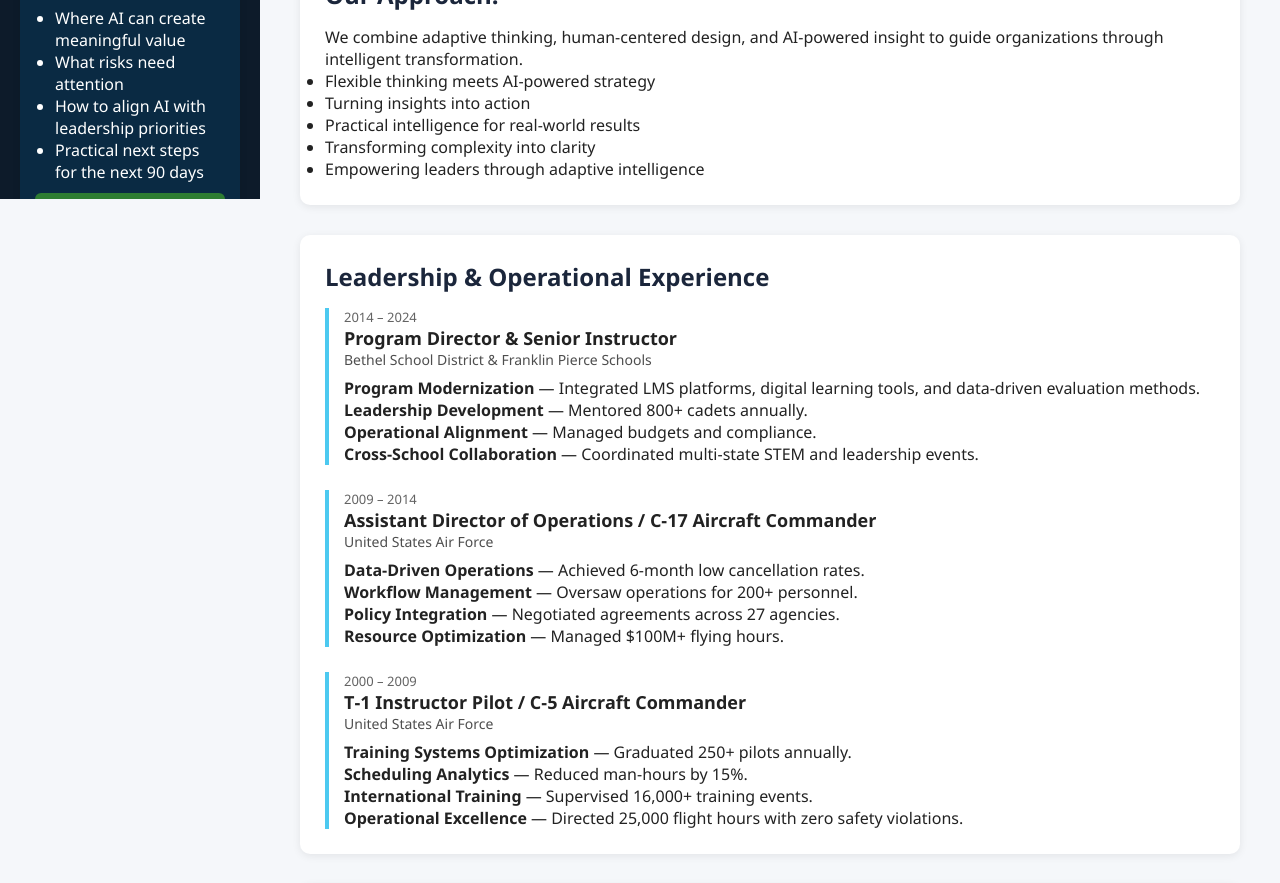
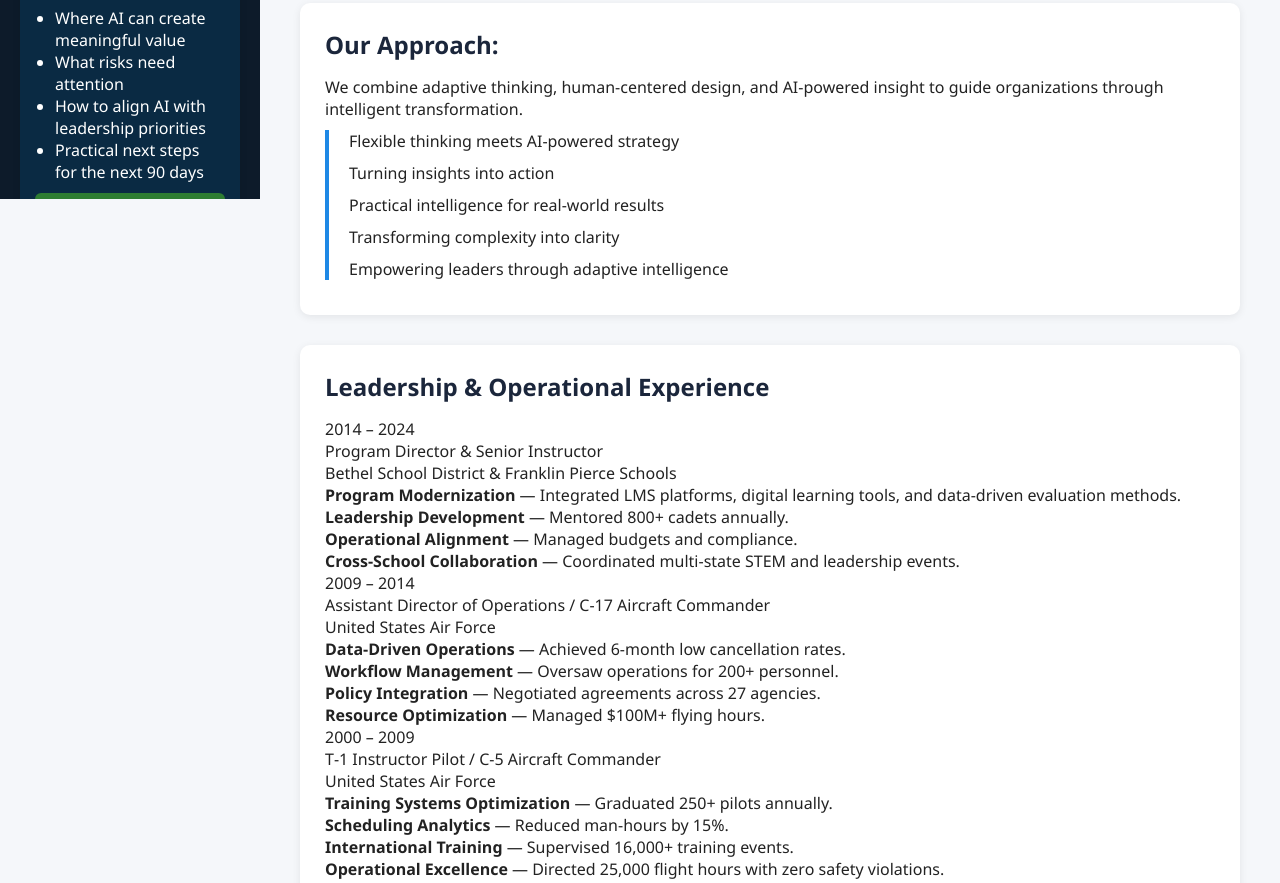
Before and after one commit to BMR73/Web-Page, a plain HTML site: page index.html in a window 1280 px wide. Shown: the part 601-1484 px from the top of the page. Drawn offline with Linux system fonts and the light colour scheme; a script that the page names is missing.

Commit message:
Refactor sidebar and timeline styles
Removed unused sidebar styles and updated timeline to blue-line-list.

```diff
--- a/Styles.css
+++ b/Styles.css
@@ -67,14 +67,13 @@ body {
 }
 
 .sidebar-logo {
-    width: 100%;        /* Fill horizontally */
-    height: auto;       /* Adjust height naturally */
+    width: 100%;
+    height: auto;
     object-fit: contain;
     border-radius: 0;
     border: none;
 }
 
-/* Collapsed sidebar behavior */
 .sidebar.collapsed .sidebar-logo-container {
     padding: 4px 0;
 }
@@ -109,21 +108,6 @@ body {
     line-height: 1.6;
 }
 
-.sidebar-section-label {
-    margin-top: 20px;
-    font-size: 13px;
-    text-transform: uppercase;
-    opacity: 0.7;
-}
-
-.sidebar-competencies {
-    margin-top: 10px;
-    display: flex;
-    flex-direction: column;
-    gap: 6px;
-    font-size: 13px;
-}
-
 /* ---------------------------------------------------------
    SOCIAL ICONS
 --------------------------------------------------------- */
@@ -144,7 +128,7 @@ body {
     color: #4cc9f0;
 }
 
-/* COLLAPSED SIDEBAR BEHAVIOR */
+/* Hide sidebar content when collapsed */
 .sidebar.collapsed .sidebar-content > *:not(.sidebar-logo-container) {
     display: none;
 }
@@ -204,7 +188,7 @@ body {
 }
 
 /* ---------------------------------------------------------
-   MOBILE SLIDE-OUT MENU
+   MOBILE MENU
 --------------------------------------------------------- */
 .mobile-menu {
     position: fixed;
@@ -275,37 +259,21 @@ body {
 }
 
 /* ---------------------------------------------------------
-   TIMELINE
+   BLUE-LINE LIST (used in main content only)
 --------------------------------------------------------- */
-.timeline {
-    display: flex;
-    flex-direction: column;
-    gap: 25px;
+.blue-line-list {
+    border-left: 4px solid #1e88e5;
+    padding-left: 20px;
+    list-style: none;
+    margin-top: 10px;
 }
 
-.timeline-item {
-    border-left: 4px solid #4cc9f0;
-    padding-left: 15px;
-}
-
-.timeline-date {
-    font-size: 13px;
-    opacity: 0.7;
-}
-
-.timeline-role {
-    font-size: 18px;
-    font-weight: bold;
-}
-
-.timeline-company {
-    font-size: 14px;
-    opacity: 0.8;
-    margin-bottom: 8px;
+.blue-line-list li {
+    margin-bottom: 10px;
 }
 
 /* ---------------------------------------------------------
-   CTA CARD (RESTORED)
+   CTA CARD (bullets only)
 --------------------------------------------------------- */
 .sidebar-cta-card {
     background: #0a2a43;
```
